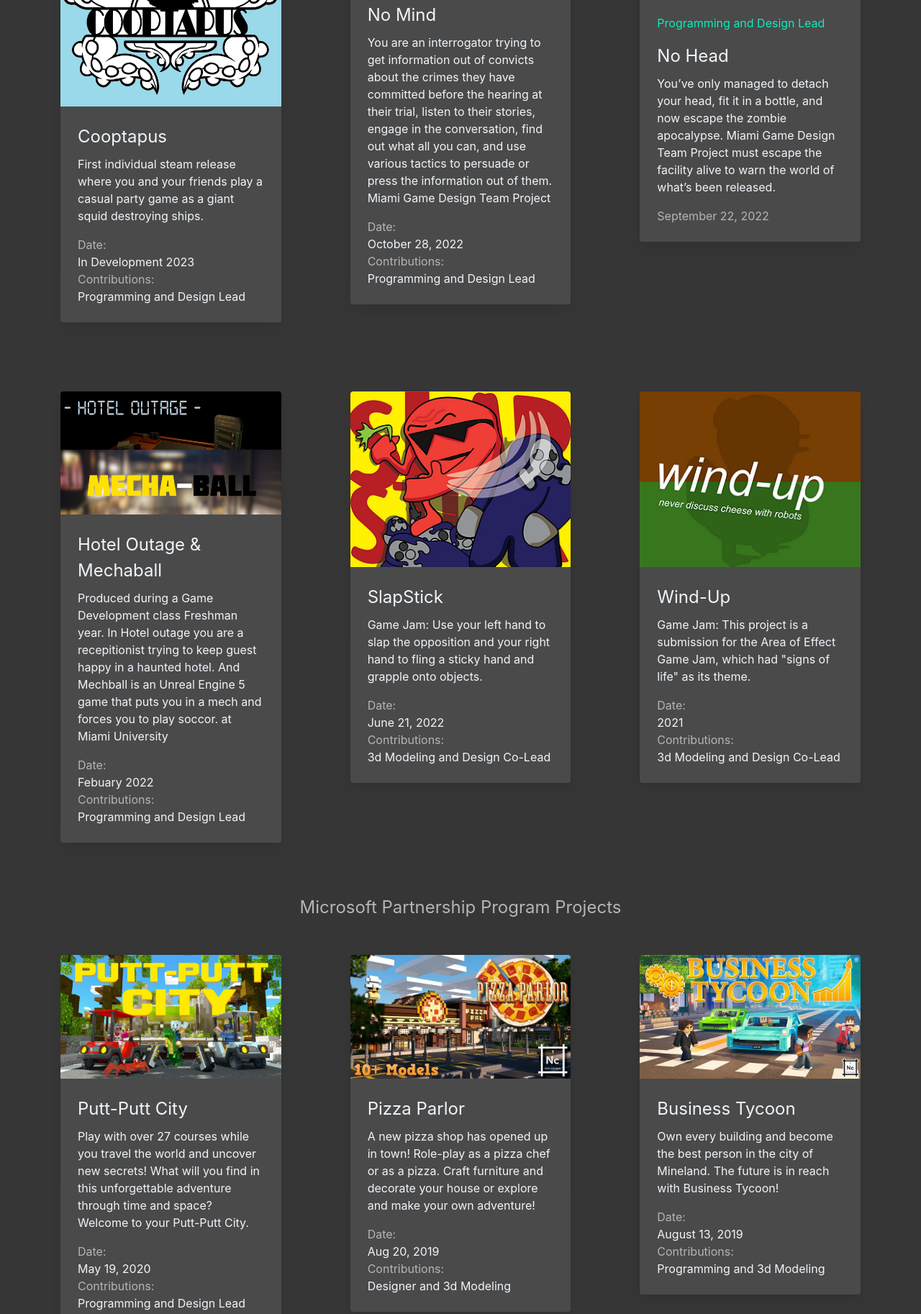
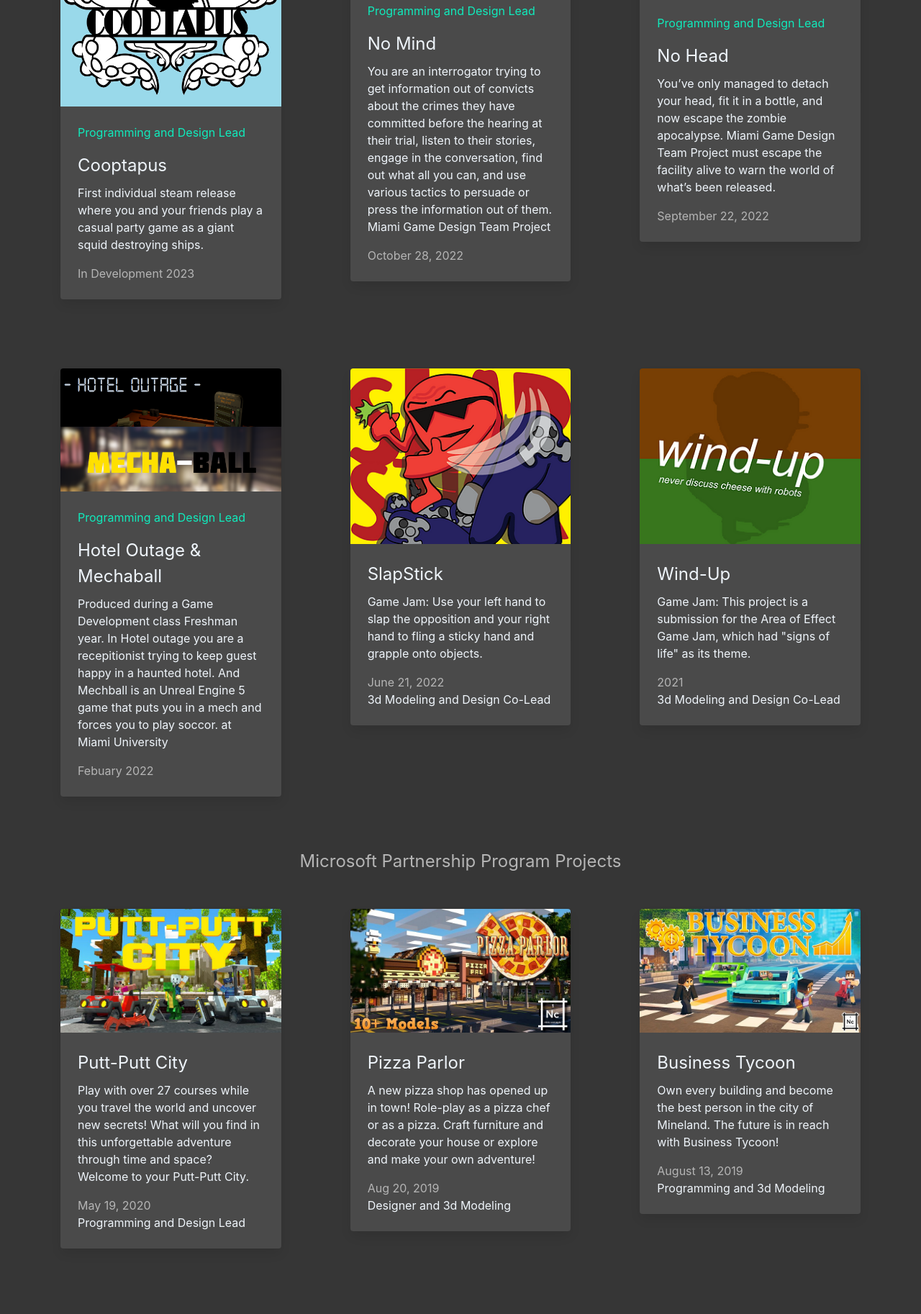
Before and after one commit to BigNinjaChicken/Website, a plain HTML site: page portfolio.html in a window 1280 px wide. Shown: the part 380-2206 px from the top of the page at 72% size. Drawn offline with nearby package versions, Linux system fonts and the light colour scheme.

Commit message:
Update portfolio.html

```diff
--- a/portfolio.html
+++ b/portfolio.html
@@ -74,18 +74,10 @@
                     </div>
                     <div class="card-content has-background-grey-dark has-text-info-light has-text-left">
                         <div class="content text">
+                            <p style="color: #10ebbc">Programming and Design Lead</p>
                             <p class="is-size-4 mb-2">Cooptapus</p>
                             <p class="is-size-6">First individual steam release where you and your friends play a casual party game as a giant squid destroying ships.</p>
-                            <div style="display: flex; white-space: pre;">
-                                <p class="has-text-grey-light">Date: </p>
-                            </div>
-                            <time>In Development 2023</time>
-
-                            <div style="display: flex; white-space: pre;">
-                                <p class="has-text-grey-light">Contributions: </p>
-                            </div>
-                            <p>Programming and Design Lead</p>
-
+                            <time class="has-text-grey-light">In Development 2023</time>
                         </div>
                     </div>
 
@@ -100,22 +92,13 @@
                     </div>
                     <div class="card-content has-background-grey-dark has-text-info-light has-text-left">
                         <div class="content text">
+                            <p style="color: #10ebbc">Programming and Design Lead</p>
                             <p class="is-size-4 mb-2">No Mind</p>
                             <p class="is-size-6">You are an interrogator trying to get information out of convicts about
                                 the crimes they have committed before the hearing at their trial, listen to their
                                 stories, engage in the conversation, find out what all you can, and use various tactics
                                 to persuade or press the information out of them. Miami Game Design Team Project</p>
-
-                            <div style="display: flex; white-space: pre;">
-                                <p class="has-text-grey-light">Date: </p>
-                            </div>
-                            <time>October 28, 2022</time>
-
-                            <div style="display: flex; white-space: pre;">
-                                <p class="has-text-grey-light">Contributions: </p>
-                            </div>
-                            <p>Programming and Design Lead</p>
-
+                            <time class="has-text-grey-light">October 28, 2022</time>
                         </div>
                     </div>
 
@@ -151,18 +134,15 @@
                     </div>
                     <div class="card-content has-background-grey-dark has-text-info-light has-text-left">
                         <div class="content text">
+                            <p style="color: #10ebbc">Programming and Design Lead</p>
                             <p class="is-size-4 mb-2">Hotel Outage & Mechaball</p>
                             <p class="is-size-6">Produced during a Game Development class Freshman year. In Hotel outage you are a recepitionist trying to keep guest happy in a haunted hotel. And Mechball is an Unreal Engine 5 game that puts you in a mech and forces you to play soccor.
                                 at Miami University</p>
-                            <div style="display: flex; white-space: pre;">
-                                <p class="has-text-grey-light">Date: </p>
-                            </div>
-                            <time>Febuary 2022</time>
 
-                            <div style="display: flex; white-space: pre;">
-                                <p class="has-text-grey-light">Contributions: </p>
-                            </div>
-                            <p>Programming and Design Lead</p>
+                            <time class="has-text-grey-light">Febuary 2022</time>
+
+
+
 
                         </div>
                     </div>
@@ -181,14 +161,10 @@
                             <p class="is-size-4 mb-2">SlapStick</p>
                             <p class="is-size-6">Game Jam: Use your left hand to slap the opposition and your right hand
                                 to fling a sticky hand and grapple onto objects.</p>
-                            <div style="display: flex; white-space: pre;">
-                                <p class="has-text-grey-light">Date: </p>
-                            </div>
-                            <time>June 21, 2022</time>
 
-                            <div style="display: flex; white-space: pre;">
-                                <p class="has-text-grey-light">Contributions: </p>
-                            </div>
+                            <time class="has-text-grey-light">June 21, 2022</time>
+
+
                             <p>3d Modeling and Design Co-Lead</p>
 
                         </div>
@@ -208,14 +184,10 @@
                             <p class="is-size-4 mb-2">Wind-Up</p>
                             <p class="is-size-6">Game Jam: This project is a submission for the Area of Effect Game Jam,
                                 which had "signs of life" as its theme.</p>
-                            <div style="display: flex; white-space: pre;">
-                                <p class="has-text-grey-light">Date: </p>
-                            </div>
-                            <time>2021</time>
 
-                            <div style="display: flex; white-space: pre;">
-                                <p class="has-text-grey-light">Contributions: </p>
-                            </div>
+                            <time class="has-text-grey-light">2021</time>
+
+
                             <p>3d Modeling and Design Co-Lead</p>
 
                         </div>
@@ -240,14 +212,10 @@
                             <p class="is-size-6">Play with over 27 courses while you travel the world and uncover new
                                 secrets! What will you find in this unforgettable adventure through time and space?
                                 Welcome to your Putt-Putt City.</p>
-                            <div style="display: flex; white-space: pre;">
-                                <p class="has-text-grey-light">Date: </p>
-                            </div>
-                            <time>May 19, 2020</time>
 
-                            <div style="display: flex; white-space: pre;">
-                                <p class="has-text-grey-light">Contributions: </p>
-                            </div>
+                            <time class="has-text-grey-light">May 19, 2020</time>
+
+
                             <p>Programming and Design Lead</p>
 
                         </div>
@@ -268,14 +236,10 @@
                             <p class="is-size-6">A new pizza shop has opened up in town! Role-play as a pizza chef or as
                                 a pizza. Craft furniture and decorate your house or explore and make your own adventure!
                             </p>
-                            <div style="display: flex; white-space: pre;">
-                                <p class="has-text-grey-light">Date: </p>
-                            </div>
-                            <time>Aug 20, 2019</time>
 
-                            <div style="display: flex; white-space: pre;">
-                                <p class="has-text-grey-light">Contributions: </p>
-                            </div>
+                            <time class="has-text-grey-light">Aug 20, 2019</time>
+
+
                             <p>Designer and 3d Modeling</p>
 
                         </div>
@@ -294,14 +258,10 @@
                             <p class="is-size-4 mb-2">Business Tycoon</p>
                             <p class="is-size-6">Own every building and become the best person in the city of Mineland.
                                 The future is in reach with Business Tycoon!</p>
-                            <div style="display: flex; white-space: pre;">
-                                <p class="has-text-grey-light">Date: </p>
-                            </div>
-                            <time>August 13, 2019</time>
 
-                            <div style="display: flex; white-space: pre;">
-                                <p class="has-text-grey-light">Contributions: </p>
-                            </div>
+                            <time class="has-text-grey-light">August 13, 2019</time>
+
+
                             <p>Programming and 3d Modeling</p>
 
                         </div>
@@ -323,14 +283,10 @@
                             <p class="is-size-6">Welcome to the Hide and Seek Resort! Play survival with the custom mobs
                                 or play a game of hide & seek with friends. Ride boats down the slippery iced mountains
                                 or discover the many sneaky hiding places in the cabin!</p>
-                            <div style="display: flex; white-space: pre;">
-                                <p class="has-text-grey-light">Date: </p>
-                            </div>
-                            <time>August 6, 2019</time>
 
-                            <div style="display: flex; white-space: pre;">
-                                <p class="has-text-grey-light">Contributions: </p>
-                            </div>
+                            <time class="has-text-grey-light">August 6, 2019</time>
+
+
                             <p>Programming and 3d Modeling</p>
 
                         </div>
@@ -350,14 +306,10 @@
                             <p class="is-size-4 mb-2">Pet City</p>
                             <p class="is-size-6">Pet City is the ideal place to raise your new pets! Take it to the
                                 park, an aquarium, or just around town! Live your pets dream in Pet City! </p>
-                            <div style="display: flex; white-space: pre;">
-                                <p class="has-text-grey-light">Date: </p>
-                            </div>
-                            <time>April 16, 2019</time>
 
-                            <div style="display: flex; white-space: pre;">
-                                <p class="has-text-grey-light">Contributions: </p>
-                            </div>
+                            <time class="has-text-grey-light">April 16, 2019</time>
+
+
                             <p>3d Modeling</p>
 
                         </div>
@@ -366,8 +318,8 @@
                 </div>
             </a>
         </div>
-        <h1 class="has-text-centered is-size-4 py-3 has-text-grey-light is-warning">Mojang Realms Minigame
-            Contributions</h1>
+        <hr class="dashed has-background-grey">
+        <h1 class="has-text-centered is-size-3 py-3 mx-6 has-text-grey-light is-warning">Mojang Realms Minigame Contributions: A collection of short, self-contained, repeatable game modes designed for the Mojang Realms platform.  Curated by Mojang</h1>
         <div class="columns">
             <a href="resume.html" class="column is-one-third section hoverOutline">
                 <div class="card hoverOutlineNegate" style="background-color: transparent;">
@@ -383,10 +335,8 @@
                                 of the people with your friends and some AI helpers, or hunt those pesky
                                 theives as
                                 a cop.</p>
-                            <div style="display: flex; white-space: pre;">
-                                <p class="has-text-grey-light">Date: </p>
-                            </div>
-                            <time>Sep 26, 2020</time>
+
+                            <time class="has-text-grey-light">Sep 26, 2020</time>
                             <div style="display:flex; white-space: pre; contain:content;">
                                 <p class="has-text-grey-light">Contributions: </p>
                             </div>
@@ -410,14 +360,10 @@
                                 with a general aim of shooting each other to achieve a range of objectives
                                 in 5
                                 different gamemodes across 8 maps!</p>
-                            <div style="display: flex; white-space: pre;">
-                                <p class="has-text-grey-light">Date: </p>
-                            </div>
-                            <time>June 6, 2019</time>
 
-                            <div style="display: flex; white-space: pre;">
-                                <p class="has-text-grey-light">Contributions: </p>
-                            </div>
+                            <time class="has-text-grey-light">June 6, 2019</time>
+
+
                             <p>3d Modeling, Design, Co-Project Lead</p>
 
                         </div>
@@ -437,14 +383,10 @@
                             <p class="is-size-4 mb-2">Short Fuse</p>
                             <p class="is-size-6">A bomberman esc. game adapted
                                 for the Minecaft game engine with a twist.</p>
-                            <div style="display: flex; white-space: pre;">
-                                <p class="has-text-grey-light">Date: </p>
-                            </div>
-                            <time>Feb 23, 2018</time>
 
-                            <div style="display: flex; white-space: pre;">
-                                <p class="has-text-grey-light">Contributions: </p>
-                            </div>
+                            <time class="has-text-grey-light">Feb 23, 2018</time>
+
+
                             <p>3d Modeling and Design</p>
 
                         </div>
```
